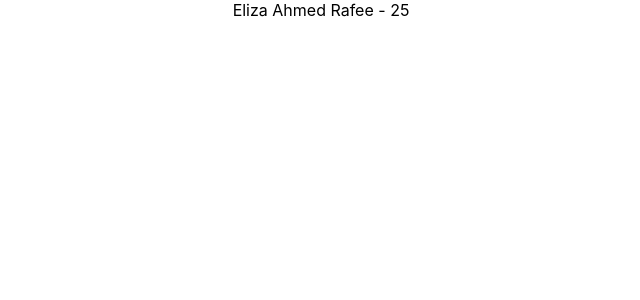
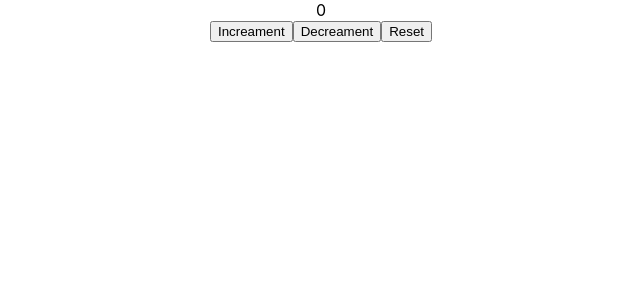
Before and after one commit to elizarafee/react-hooks, a React (Create React App) app: page / in a window 1280 px wide. Shown: the top 300 px of the page, without its empty margins (319-959 px from the left). Built offline with nearby package versions, Linux system fonts and the light colour scheme.

Commit message:
usereducer implemented

```diff
--- a/src/App.js
+++ b/src/App.js
@@ -1,7 +1,7 @@
 // import { Component } from 'react';
 import React from 'react';
 import './App.css';
-// import './components/useHook.component';
+// import useHook from './components/useHook.component';
 // import UseHook from './components/useHook.component';
 // import PrevState from './components/prevState.component';
 // import UseStateObject from './components/useStateObject.component';
@@ -12,10 +12,11 @@
 // import FetchAllDataFromApi from './components/fetchAllDataFromApi.component';
 // import FetchParticularDataFromApi from './components/fetchParticularDataFromApi.component';
 // import FetchDataOnButtonClick from './components/fetchDataOnButtonClick';
-import AComponent from './components/a.component';
+// import AComponent from './components/a.component';
+import UseReducer from './components/useReducer.component';
 
-export const nameContext = React.createContext();
-export const ageContext = React.createContext();
+// export const nameContext = React.createContext();
+// export const ageContext = React.createContext();
 
 function App() {
   return (
@@ -30,11 +31,12 @@
       {/* <FetchAllDataFromApi /> */}
       {/* <FetchParticularDataFromApi /> */}
       {/* <FetchDataOnButtonClick /> */}
-      <nameContext.Provider value={'Eliza Ahmed Rafee'}>
+      {/* <nameContext.Provider value={'Eliza Ahmed Rafee'}>
         <ageContext.Provider value={25}>
           <AComponent />
         </ageContext.Provider>
-      </nameContext.Provider>
+      </nameContext.Provider> */}
+      <UseReducer />
     </div>
   );
 }
--- /dev/null
+++ b/src/components/useReducer.component.js
@@ -0,0 +1,30 @@
+import React, { useReducer } from 'react'
+
+    const initialValue = 0
+    const reducer = (state, action) => {
+        switch(action){
+            case 'increament':
+                return state + 1
+            case 'decreament':
+                return state - 1
+            case 'reset':
+                return initialValue
+            default:
+                return state
+        }
+    }
+
+function UseReducer(props) {
+    const [count, dispatch] = useReducer(reducer, initialValue)
+
+    return (
+        <>
+            <div>{count}</div>
+            <button onClick={() => dispatch('increament')}>Increament</button>
+            <button onClick={() => dispatch('decreament')}>Decreament</button>
+            <button onClick={() => dispatch('reset')}>Reset</button>
+        </>
+    )
+}
+
+export default UseReducer
```
